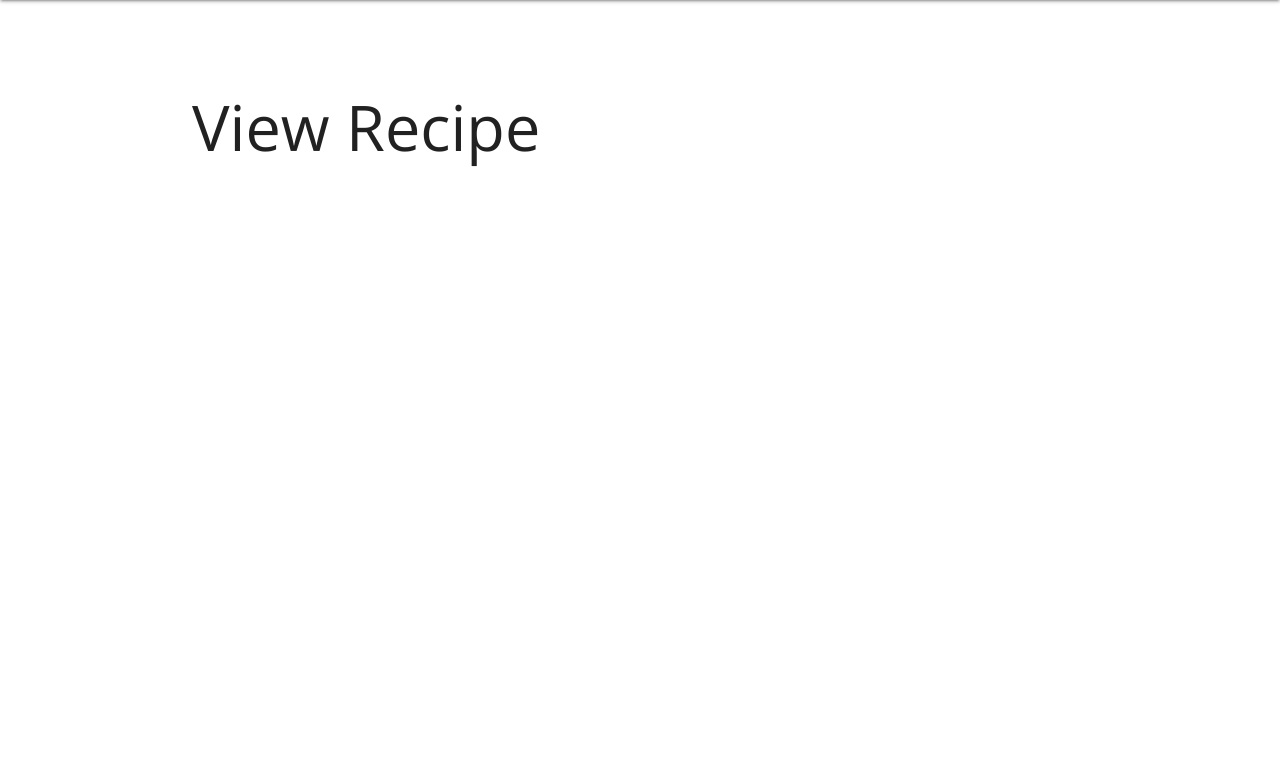
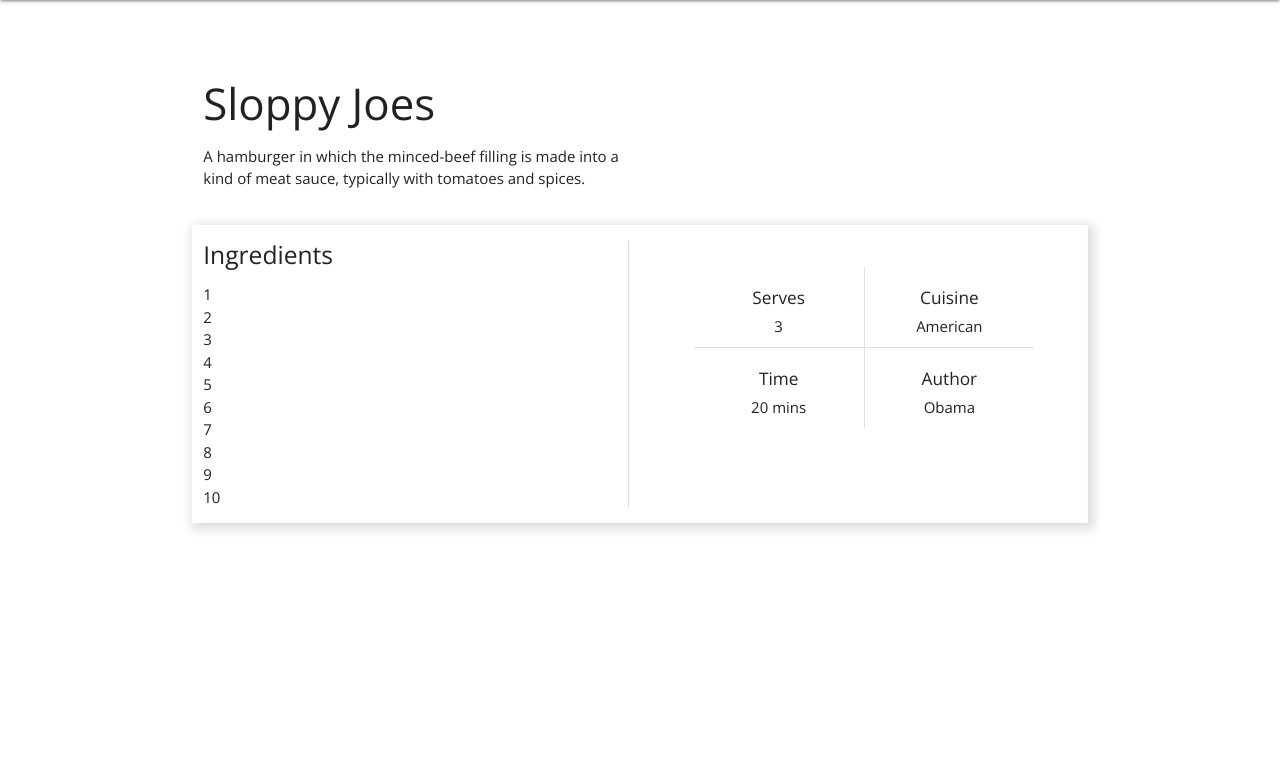
Before and after one commit to Code-Institute-Submissions/wok_on_the_wild_side, a Flask app: page /view_recipe in a window 1280 px wide. Shown: the part 64-847 px from the top of the page. Run offline with Flask 2, Linux system fonts and the light colour scheme; some libraries are stand-ins or nearby versions.

Commit message:
Veiw Recipe create, layout amended

```diff
--- a/templates/view_recipe.html
+++ b/templates/view_recipe.html
@@ -2,6 +2,63 @@
 
 {% block content %}
 
-    <h1>View Recipe</h1>
+    <div id="recipe-content">
+
+        <div class="row">
+            <div class="col s12 m6">
+                <h3>Sloppy Joes</h3>
+                <p>A hamburger in which the minced-beef filling is made into a kind of meat sauce,
+                    typically with tomatoes and spices.</p>
+            </div>
+        </div>
+
+        <div class="row top-content-box">
+            <div class="col s12 m6">
+                <div class="ingredients-list">
+                    <h5>Ingredients</h5>
+                    <ul>
+                        <li>1</li>
+                        <li>2</li>
+                        <li>3</li>
+                        <li>4</li>
+                        <li>5</li>
+                        <li>6</li>
+                        <li>7</li>
+                        <li>8</li>
+                        <li>9</li>
+                        <li>10</li>
+                    </ul>
+                </div>
+            </div>
+            <div class="col s12 m6">
+                <div class="recipe-stats">
+                    <table>
+                        <tbody>
+                            <tr>
+                                <td style= "width: 50%">
+                                    <h6>Serves</h6>
+                                    <span>3</span>
+                                </td>
+                                <td style= "width: 50%">
+                                    <h6>Cuisine</h6>
+                                    <span>American</span>
+                                </td>
+                            </tr>
+                            <tr>
+                                <td>
+                                    <h6>Time</h6>
+                                    <span>20 mins</span>
+                                </td>
+                                <td>
+                                    <h6>Author</h6>
+                                    <span>Obama</span>
+                                </td>
+                            </tr>
+                        </tbody>
+                    </table>
+                </div>
+            </div>
+        </div>
+    </div>
 
 {% endblock %}
```
